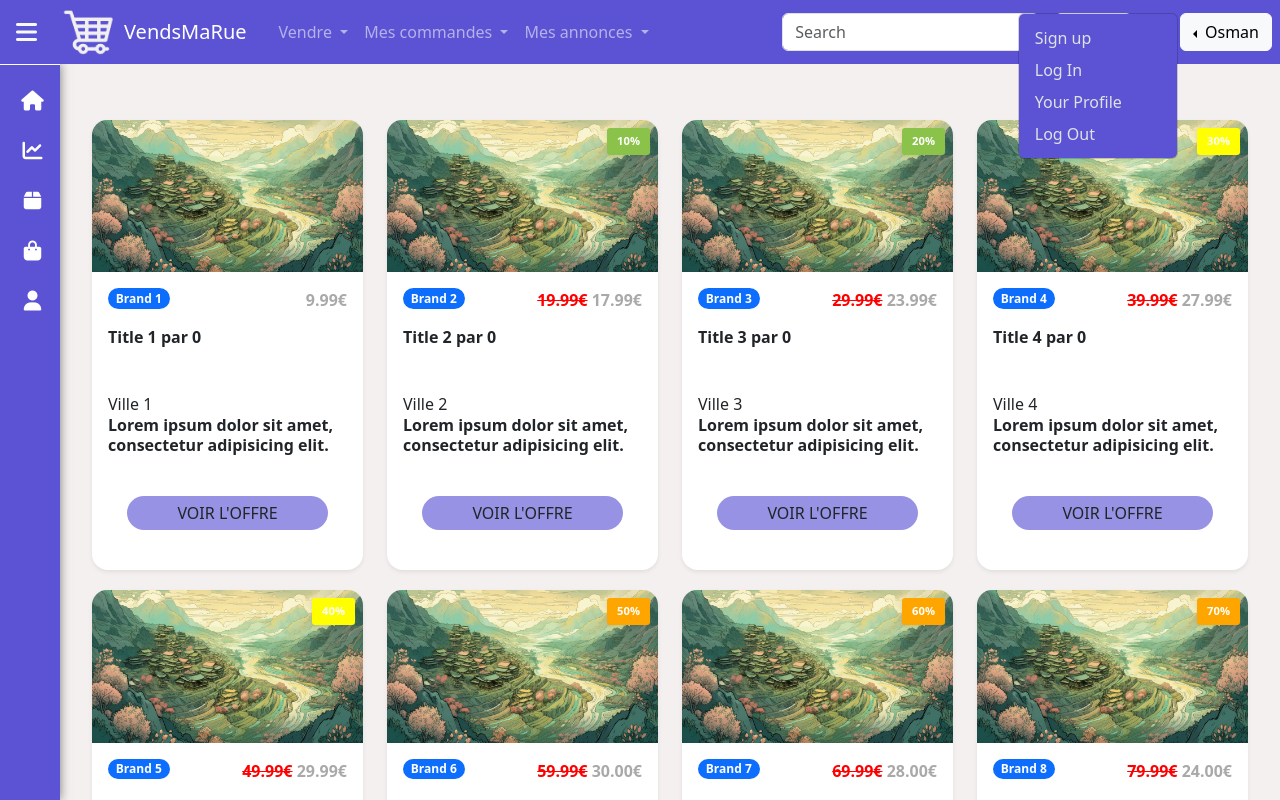
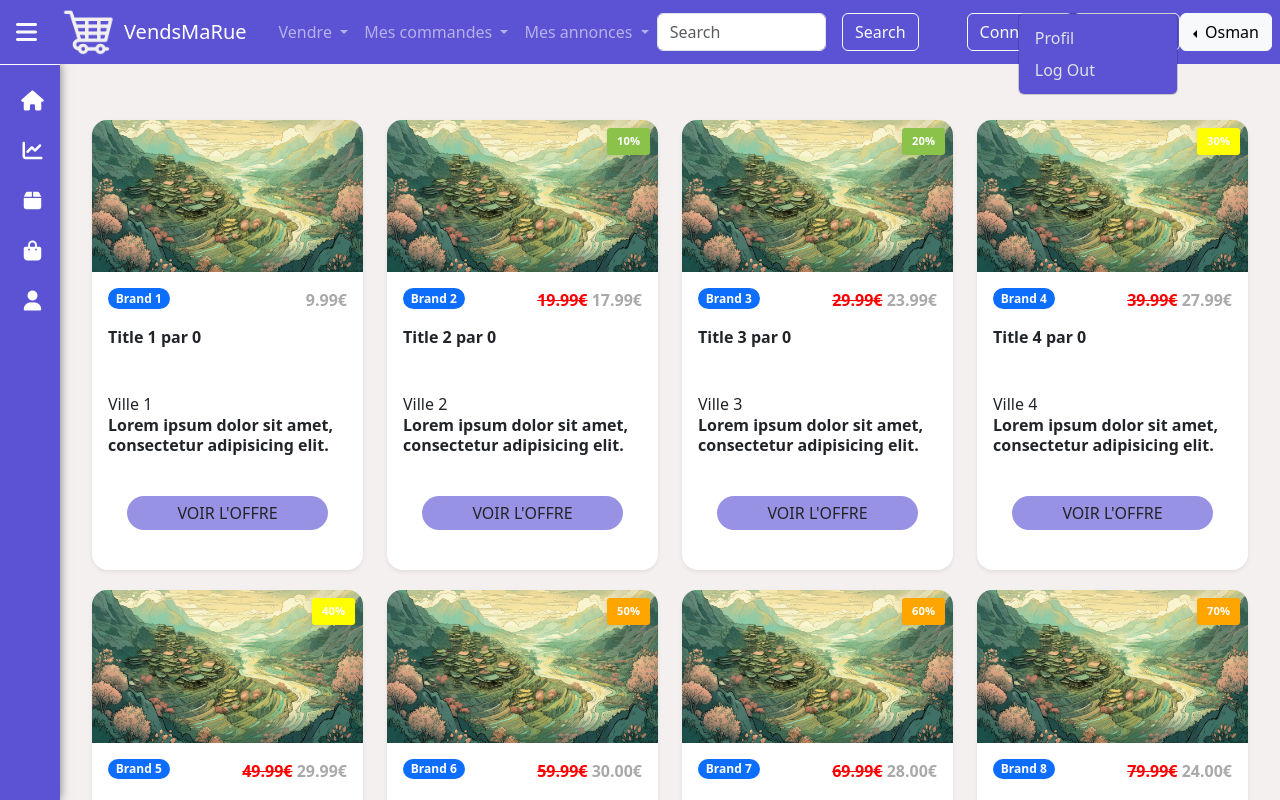
Before and after one commit to Albroy/WE4B-Project, an Angular app in the folder VendMaRue/: page / in a window 1280 px wide. Both pictures are taken after a click on the button "Osman". Shown: the top 800 px of the page. Built offline with nearby package versions, Linux system fonts and the light colour scheme.

Commit message:
Correction header

```diff
--- a/VendMaRue/src/app/new-header/new-header.component.html
+++ b/VendMaRue/src/app/new-header/new-header.component.html
@@ -48,15 +48,15 @@
     <input class="form-control me-3" type="search" placeholder="Search">
     <button class="btn btn-outline-light" type="submit">Search</button>
   </form>
+  <button class="btn btn-outline-light" routerLink="/connexion" type="button"> Connexion </button>
+  <button class="btn btn-outline-light" routerLink="/inscription" type="button"> Inscription </button>
 
   <div class="profile-logo dropstart">
     <button class="btn btn-outline-light dropdown-toggle" data-bs-toggle="dropdown">
       Osman
     </button>
     <ul class="dropdown-menu dropdown-menu-dark">
-      <li><a href="#" class="dropdown-item">Sign up</a></li>
-      <li><a href="#" class="dropdown-item">Log In</a></li>
-      <li><a href="#" class="dropdown-item">Your Profile</a></li>
+      <li><a class="dropdown-item" routerLink="/profil/:id">Profil</a></li>
       <li><a href="#" class="dropdown-item">Log Out</a></li>
     </ul>
   </div>
```
Lines whose indentation alone changed are shown as unchanged.
